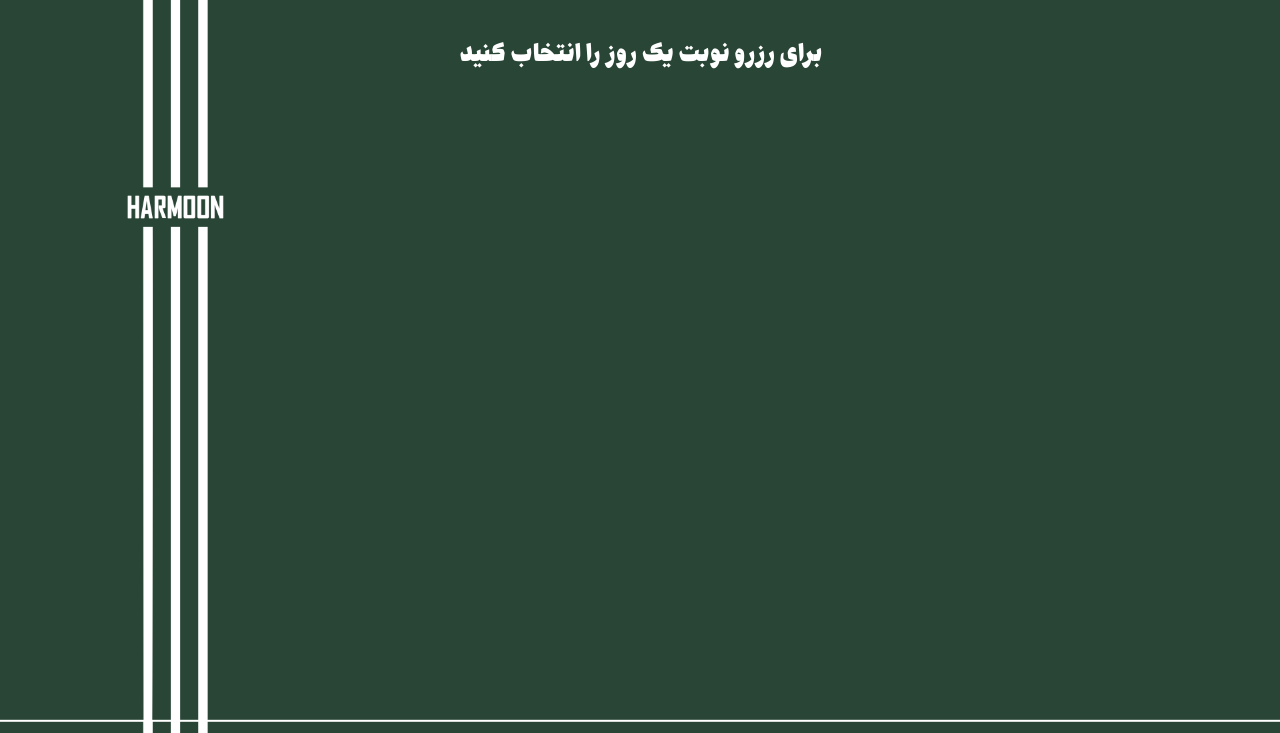
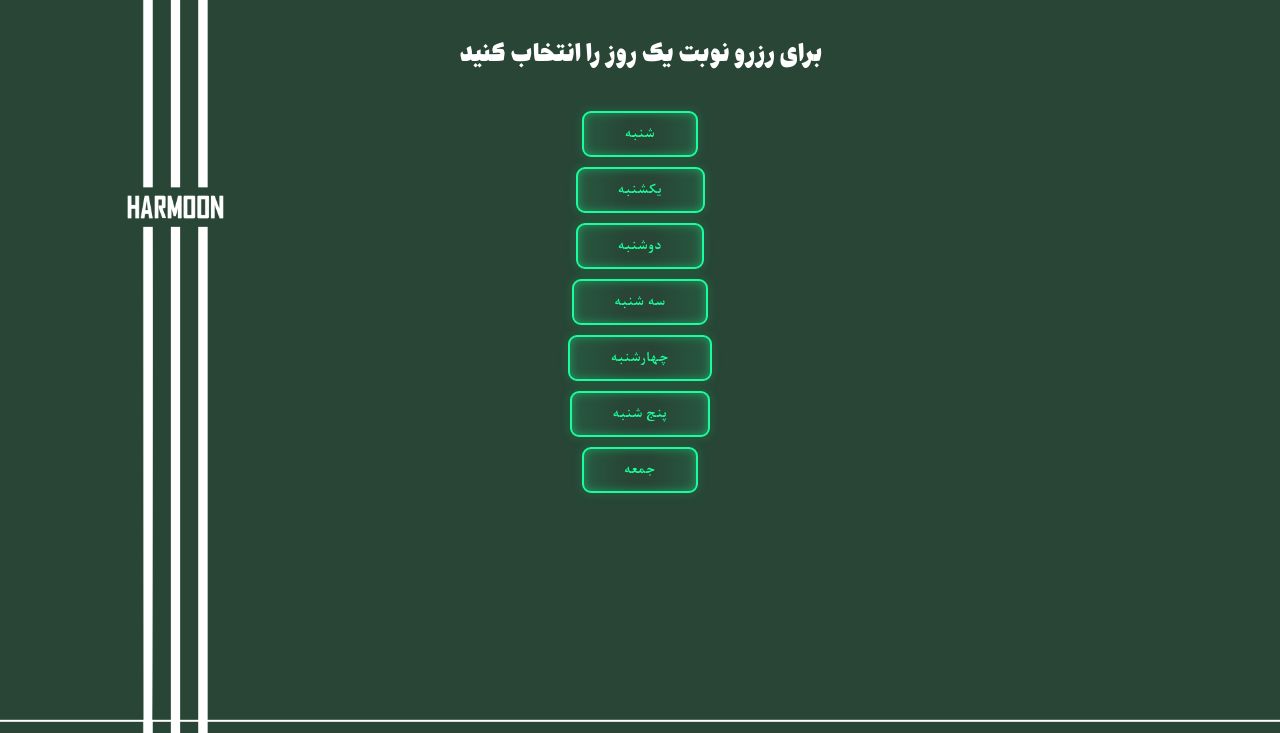
Before and after one commit to Brbodd/harmoon_project, a Django app: page /reservation in a window 1280 px wide. Shown: the top 733 px of the page. Run offline with Django 4.2, Linux system fonts and the light colour scheme.

Commit message:
make new file for reservation style (previous file did not work!! idk) / add days buttons and change styles

```diff
--- a/reservation_app/static/reservation_app/reserv.css
+++ /dev/null
@@ -1,27 +0,0 @@
-@font-face {
-    font-family: ZFJahan;
-    src: url('../fonts/ZFJahan.woff') format('woff'),
-    url('../fonts/ZFJahan.ttf') format('truetype');
-}
-
-@font-face {
-    font-family: IRNAZANINBOLD;
-    src: url('../fonts/IRNAZANINBOLD.woff') format('woff'),
-    url('../fonts/IRNAZANINBOLD.ttf') format('truetype');
-}
-
-p {
-    font-family: ZFJahan;
-    font-size: 35px;
-    display: flex;
-    justify-content: center;
-    align-items: center;
-}
-
-div {
-    font-family: IRNAZANINBOLD;
-    margin: 10px;
-    display: flex;
-    justify-content: center;
-    align-items: center;
-}
--- /dev/null
+++ b/reservation_app/static/reservation_app/reservation.css
@@ -0,0 +1,77 @@
+@font-face {
+    font-family: ZFJahan;
+    src: url('../fonts/ZFJahan.woff') format('woff'),
+    url('../fonts/ZFJahan.ttf') format('truetype');
+}
+
+@font-face {
+    font-family: IRNAZANINBOLD;
+    src: url('../fonts/IRNAZANINBOLD.woff') format('woff'),
+    url('../fonts/IRNAZANINBOLD.ttf') format('truetype');
+}
+
+p {
+    font-family: ZFJahan;
+    color: white;
+    font-size: 35px;
+    display: flex;
+    justify-content: center;
+    align-items: center;
+}
+
+div {
+    font-family: IRNAZANINBOLD;
+    margin: 10px;
+    display: flex;
+    justify-content: center;
+    align-items: center;
+}
+
+button {
+  --green: #1BFD9C;
+  font-size: 15px;
+  padding: 0.7em 2.7em;
+  letter-spacing: 0.06em;
+  position: relative;
+  font-family: inherit;
+  border-radius: 0.6em;
+  overflow: hidden;
+  transition: all 0.3s;
+  line-height: 1.4em;
+  border: 2px solid var(--green);
+  background: linear-gradient(to right, rgba(27, 253, 156, 0.1) 1%, transparent 40%,transparent 60% , rgba(27, 253, 156, 0.1) 100%);
+  color: var(--green);
+  box-shadow: inset 0 0 10px rgba(27, 253, 156, 0.4), 0 0 9px 3px rgba(27, 253, 156, 0.1);
+}
+
+button:hover {
+  color: #82ffc9;
+  box-shadow: inset 0 0 10px rgba(27, 253, 156, 0.6), 0 0 9px 3px rgba(27, 253, 156, 0.2);
+}
+
+button:before {
+  content: "";
+  position: absolute;
+  left: -4em;
+  width: 4em;
+  height: 100%;
+  top: 0;
+  transition: transform .4s ease-in-out;
+  background: linear-gradient(to right, transparent 1%, rgba(27, 253, 156, 0.1) 40%,rgba(27, 253, 156, 0.1) 60% , transparent 100%);
+}
+
+button:hover:before {
+  transform: translateX(15em);
+}
+
+div {
+    display: flex;
+    justify-content: center;
+    align-items: center;
+}
+
+button {
+    display: flex;
+    justify-content: center;
+    align-items: center;
+}
--- a/reservation_app/templates/reservation_app/reserv.html
+++ b/reservation_app/templates/reservation_app/reserv.html
@@ -3,15 +3,51 @@
 
 {% block page_title %}
 Book-Harmoon-Appointment
-{% endblock %}
+{% endblock page_title %}
 
 {% block header_references %}
-<link rel='stylesheet' href='{% static "reservation_app/reserv.css" %}'>
+<link rel='stylesheet' href='{% static "reservation_app/reservation.css" %}'>
 {% endblock header_references %}
 
 {% block content %}
-<p style='color: white;'> برای رزرو نوبت یک روز را انتخاب کنید </p>
-{% endblock %}
+<p> برای رزرو نوبت یک روز را انتخاب کنید </p>
+<div>
+    <button>
+    شنبه
+    </button>
+</div>
+<div>
+    <button>
+    یکشنبه
+    </button>
+</div>
+<div>
+    <button>
+        دوشنبه
+    </button>
+</div>
+<div>
+    <button>
+        سه شنبه
+    </button>
+</div>
+<div>
+    <button>
+        چهارشنبه
+    </button>
+</div>
+<div>
+    <button>
+        پنج شنبه
+    </button>
+</div>
+<div>
+    <button>
+        جمعه
+    </button>
+</div>
+
+{% endblock content %}
 
 {% block footer_references %}
 {% endblock footer_references %}
```
